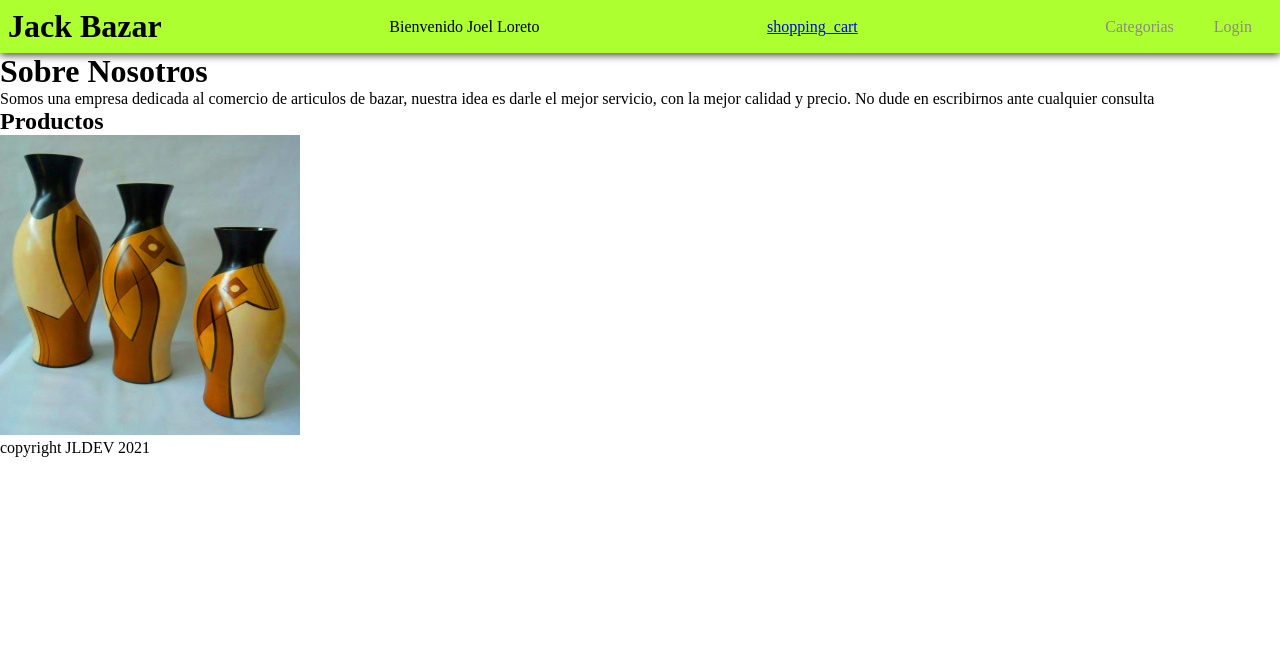
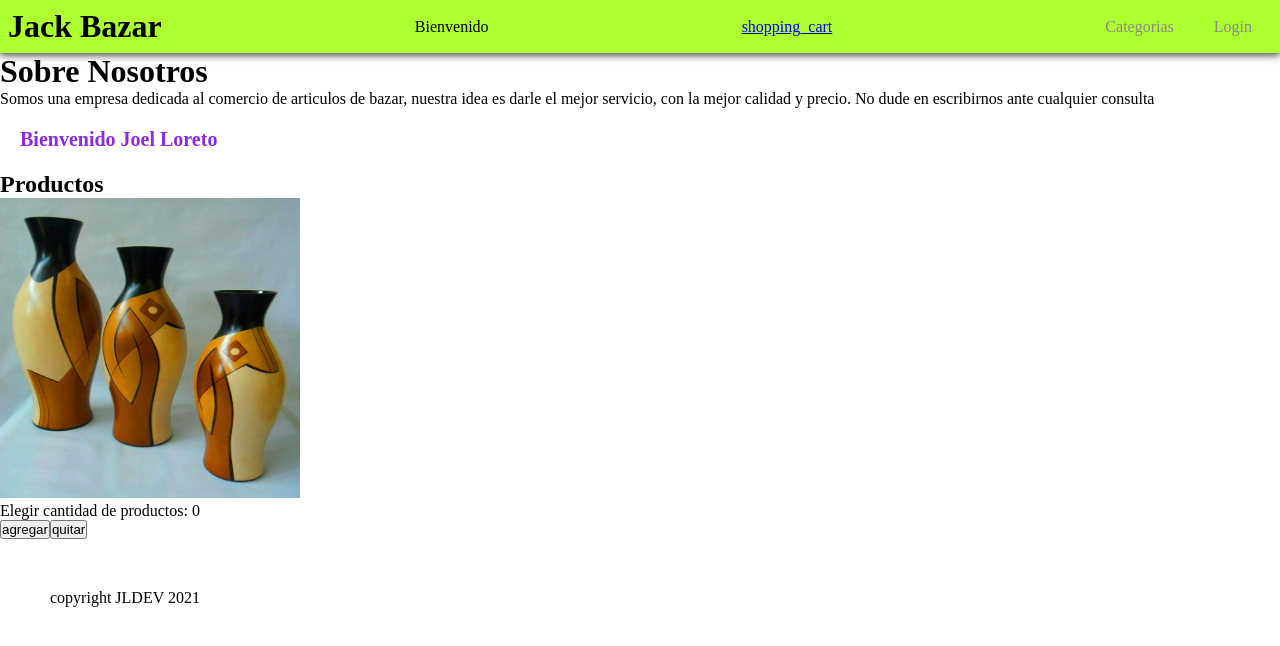
Before and after one commit to JoelLoreto/React-CoderHouse-LoretoJoel, a React (Create React App) app: page / in a window 1280 px wide. Shown: the top 646 px of the page. Built offline with nearby package versions, Linux system fonts and the light colour scheme; the HTML template or start-up script is replaced by a standard one.

Commit message:
entrega clase 5- Joel Loreto

```diff
--- a/src/App.js
+++ b/src/App.js
@@ -1,17 +1,22 @@
 import Header from "./components/Header";
 import Productos from "./components/Productos";
+import Contador from "./components/ItemCount";
 import Main from "./components/Main"
+import Container from "./components/ItemListContainer";
 import Footer from './components/Footer'
+
 
 const App = () => {
     return (
         <>
-            <Header
+            <Header />
+            <Main />
+            <Container
                 nombre='Joel'
                 apellido='Loreto'
             />
-            <Main />
             <Productos />
+            <Contador />
             <Footer />
         </>
     )
--- /dev/null
+++ b/src/components/ItemCount.js
@@ -0,0 +1,28 @@
+import { useState } from "react"
+
+const Contador = () => {
+
+    const [contador, setContador] = useState(0)
+    const sumarContador = () => {
+        if (contador > 10) {
+            alert('no es una cantidad valida')
+        } else setContador(contador + 1)
+    }
+
+    const restarContador = () => {
+        if (contador < 0) {
+            alert('no es una cantidad valida')
+        } else setContador(contador - 1)
+    }
+
+
+    return (
+        <>
+            <p>Elegir cantidad de productos: {contador}</p>
+            <button onClick={sumarContador}>agregar</button>
+            <button onClick={restarContador}>quitar</button>
+        </>
+    )
+}
+
+export default Contador
--- /dev/null
+++ b/src/components/ItemListContainer.js
@@ -0,0 +1,11 @@
+const Container = ({ nombre, apellido }) => {
+    return (
+        < div id='saludo'>
+            <p >Bienvenido {nombre} {apellido}</p>
+
+        </div>
+
+    )
+}
+
+export default Container
--- a/src/index.css
+++ b/src/index.css
@@ -29,3 +29,14 @@
     height: 300px;
     width: 300px;
 }
+
+#saludo{
+    color: blueviolet;
+    margin: 20px;
+    font-weight: bolder;
+    font-size: 20px;
+}
+
+footer{
+    margin: 50px;
+}
```
